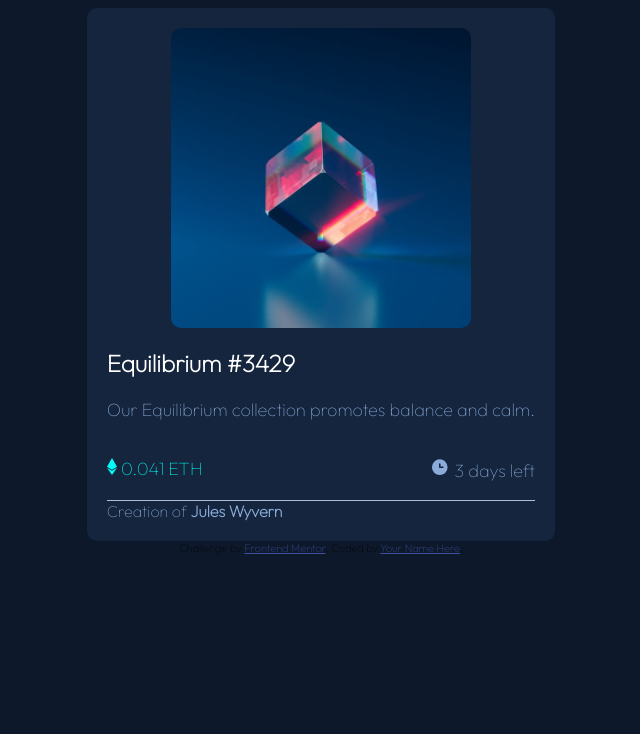
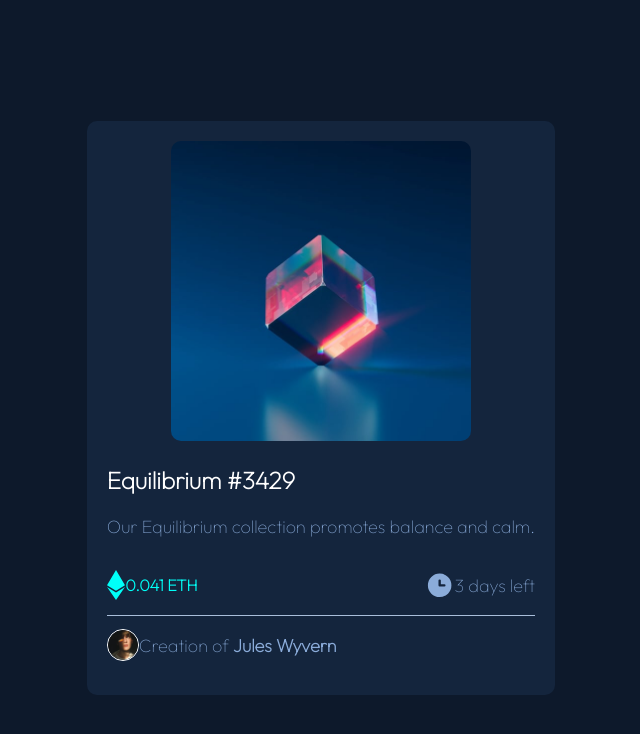
Before and after one commit to ahouyang/fem-nfl-preview-card, a plain HTML site: page index.html in a window 1280 px wide. Shown: the whole page, without its empty margins (319-959 px from the left). Drawn offline with Linux system fonts and the light colour scheme.

Commit message:
finished with imperfections i'll live with

```diff
--- a/index.html
+++ b/index.html
@@ -12,15 +12,16 @@
 
   <!-- Feel free to remove these styles or customise in your own stylesheet 👍 -->
   <style>
-    .attribution { font-size: 11px; text-align: center; }
+    .attribution { font-size: 11px; text-align: center; display: none;}
     .attribution a { color: hsl(228, 45%, 44%); }
     body {
       background: hsl(217, 54%, 11%);
       display: flex;
-      flex-direction: column;
+      /* flex-direction: column; */
       align-items: center;
       justify-content: center;
       font-family: 'Outfit', sans-serif;
+      height: 100vh;
     }
 
     main {
@@ -29,16 +30,37 @@
       border-radius: 10px;
     }
 
-    main img {
+    #equilibrium-img {
       width: 300px;
+      border-radius: 10px;
+    }
+
+    #equilibrium {
+      position: relative;
+      width: fit-content;
       display: block;
       margin-left: auto;
       margin-right: auto;
-      border-radius: 10px;
     }
 
-    #equilibrium:hover {
+    #equilibrium:hover .overlay {
+      opacity: 50%;
+    }
+
+    .overlay {
+      position: absolute;
       background: hsl(178, 100%, 50%);
+      background-image: url('./images/icon-view.svg');
+      background-repeat: no-repeat;
+      background-position: center;
+      /* background-size: cover; */
+      width: 100%;
+      height: 100%;
+      top: 0;
+      left: 0;
+      opacity: 0;
+      transition: .5s ease;
+      border-radius: 5px;
     }
 
     main h2 {
@@ -65,32 +87,56 @@
       border-bottom: hsl(215, 40%, 76%) 1px solid;
     }
 
-    #ether {
-      display: inline;
-      width: 10px;
+    #profile {
+      /* width: 30px; */
+      border: 1px #fff solid;
+      border-radius: 50%;
     }
 
-    #clock {
-      display: inline;
-      width: 20px;
+    .hover-primary:hover {
+      color: hsl(178, 100%, 50%);
+    }
+
+    .icon-text {
+      display: flex;
+      align-items: center;
+      justify-content: space-evenly;
+    }
+
+    .it-icon {
+      height: 30px;
+    }
+
+    .it-text {
+      width: 100%;
     }
   </style>
 </head>
 <body>
   <main>
     <div id="equilibrium">
-      <img src="./images/image-equilibrium.jpg" alt="">
+      <img id="equilibrium-img" src="./images/image-equilibrium.jpg" alt="">
+      <div class="overlay"></div>
     </div>
-    <h2>Equilibrium #3429</h2>
+    <h2 class="hover-primary">Equilibrium #3429</h2>
 
     <p class="secondary">Our Equilibrium collection promotes balance and calm.</p>
     <div class="label">
-      <p class="primary"><img id="ether" src="./images/icon-ethereum.svg" alt=""> 0.041 ETH</p>
-      <p class="secondary"><img id="clock" src="./images/icon-clock.svg" alt=""> 3 days left</p>
+      <div class="icon-text">
+        <img id="ether" class="it-icon" src="./images/icon-ethereum.svg" alt="">
+        <strong class="primary" class="it-text">0.041 ETH</strong>
+      </div>
+      <div class="icon-text">
+        <img id="clock" class="it-icon" src="./images/icon-clock.svg" alt="">
+        <p class="secondary" class="it-text"> 3 days left</p>
+      </div>
     </div>
 
 
-    <footer class="secondary">Creation of <strong>Jules Wyvern</strong></footer>
+    <footer class="secondary icon-text">
+      <img id="profile" class="it-icon" src="./images/image-avatar.png" alt="">
+      <p class="it-text"> Creation of <strong class="hover-primary">Jules Wyvern</strong></p>
+    </footer>
   </main>
 
 
```
